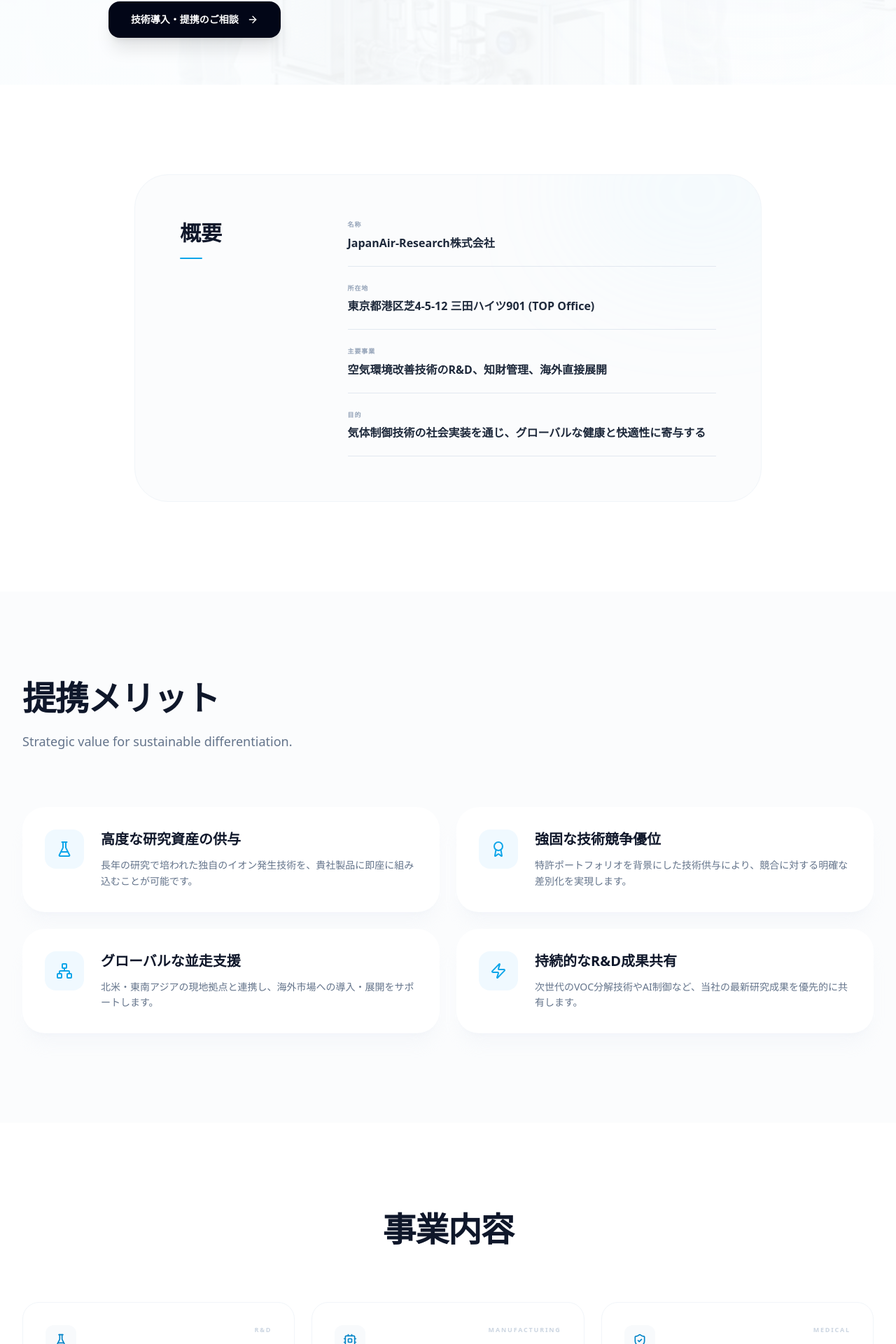
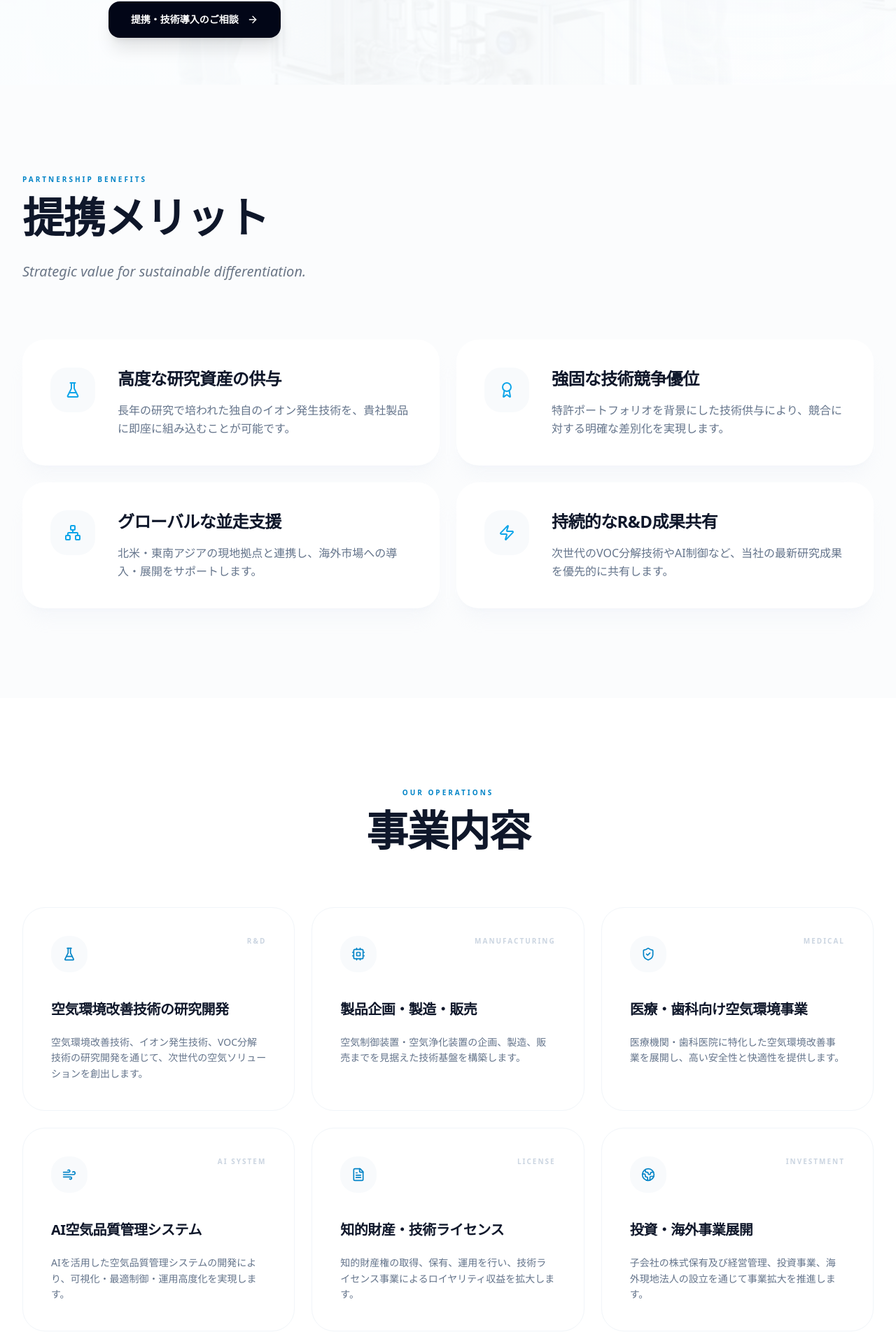
Before and after one commit to akisuperprof-sketch/japan-air-research, a Next.js app: page / in a window 1280 px wide. Shown: the part 679-2599 px from the top of the page at 70% size. Built offline with nearby package versions, Linux system fonts and the light colour scheme.

Commit message:
Information Design: Reorder sections and refine B2B messaging flow

```diff
--- a/app/page.tsx
+++ b/app/page.tsx
@@ -1,6 +1,6 @@
 /**
  * JapanAir-Research株式会社 コーポレートサイト
- * プロフェッショナル・最適化版: 演出の整理と保守性の向上
+ * プレミアム・情報設計最適化版: セクション順序の変更と文言の洗練
  */
 "use client";
 
@@ -84,6 +84,7 @@
 export default function JapanAirResearchHomepage() {
   const [loading, setLoading] = useState(true);
 
+  // ビジネス領域
   const businessItems = [
     {
       label: "R&D",
@@ -123,6 +124,7 @@
     },
   ];
 
+  // 提携メリット
   const benefits = [
     { title: "高度な研究資産の供与", desc: "長年の研究で培われた独自のイオン発生技術を、貴社製品に即座に組み込むことが可能です。", icon: <FlaskConical className="w-6 h-6 text-sky-500" /> },
     { title: "強固な技術競争優位", desc: "特許ポートフォリオを背景にした技術供与により、競合に対する明確な差別化を実現します。", icon: <Award className="w-6 h-6 text-sky-500" /> },
@@ -130,18 +132,20 @@
     { title: "持続的なR&D成果共有", desc: "次世代のVOC分解技術やAI制御など、当社の最新研究成果を優先的に共有します。", icon: <Zap className="w-6 h-6 text-sky-500" /> }
   ];
 
+  // 会社概要
   const companyInfo = [
     { label: "名称", value: "JapanAir-Research株式会社" },
-    { label: "所在地", value: "東京都港区芝4-5-12 三田ハイツ901 (TOP Office)" },
-    { label: "主要事業", value: "空気環境改善技術のR&D、知財管理、海外直接展開" },
-    { label: "目的", value: "気体制御技術の社会実装を通じ、グローバルな健康と快適性に寄与する" }
+    { label: "所在地", value: "〒108-0014 東京都港区芝4-5-12 三田ハイツ901 (TOP Office)" },
+    { label: "主要事業", value: "空気環境改善技術の研究開発、知的財産管理・ライセンス、海外直接投資事業" },
+    { label: "経営の目的", value: "高度な気体制御技術の社会実装を通じ、世界の健康と快適性に寄与する" }
   ];
 
+  // 収益ステップ
   const steps = [
     { title: "独自技術の研究・知財化", desc: "高度な研究成果を特許として権利化" },
     { title: "パートナー企業へ技術提供", desc: "メーカーやサービス事業者へ技術供与" },
-    { title: "製品・サービスへの実装", desc: "パートナーを通じた迅速な市場展開" },
-    { title: "実績に応じた収益化", desc: "販売利益に応じた継続的なロイヤリティ" },
+    { title: "製品・サービスの実装", desc: "パートナーを通じた迅速な市場展開" },
+    { title: "収益の最大化", desc: "販売実績に応じた継続的なロイヤリティ収益" },
   ];
 
   return (
@@ -156,9 +160,9 @@
             <Image src="/logo-yoko.png" alt="Corporate Logo" fill className="object-contain object-left" priority />
           </motion.div>
           <nav className="hidden gap-8 text-[11px] font-black tracking-widest text-slate-500 md:flex">
-            {["business", "overview", "benefits", "model", "contact"].map((item) => (
+            {["benefits", "business", "model", "overview", "contact"].map((item) => (
               <a key={item} href={`#${item}`} className="transition-all hover:text-sky-700 relative group uppercase">
-                {item === "business" ? "事業内容" : item === "overview" ? "概要" : item === "benefits" ? "提携利益" : item === "model" ? "収益" : "窓口"}
+                {item === "benefits" ? "提携メリット" : item === "business" ? "事業内容" : item === "model" ? "収益モデル" : item === "overview" ? "会社概要" : "提携窓口"}
                 <span className="absolute -bottom-1 left-0 w-0 h-0.5 bg-sky-600 transition-all group-hover:w-full"></span>
               </a>
             ))}
@@ -166,7 +170,7 @@
         </div>
       </header>
 
-      {/* Hero Section: 静かで洗練された第一印象 */}
+      {/* 1. Hero Section: 圧倒的な第一印象 */}
       <section className="relative min-h-screen flex items-center pt-24 overflow-hidden animate-flow-bg bg-gradient-to-br from-white via-sky-50/20 to-white">
         <AirFlowVisual intensity={0.25} />
         <div className="absolute inset-0 z-0 pointer-events-none opacity-[0.05]">
@@ -189,7 +193,7 @@
               </p>
               <div className="flex flex-col sm:flex-row gap-4">
                 <a href="#contact" className="group relative flex items-center justify-center gap-3 rounded-2xl bg-slate-950 px-8 py-4 text-sm font-bold text-white shadow-xl transition-all hover:bg-sky-900 hover:-translate-y-1">
-                  技術導入・提携のご相談
+                  提携・技術導入のご相談
                   <ArrowRight className="w-4 h-4 transition-transform group-hover:translate-x-1" />
                 </a>
               </div>
@@ -213,21 +217,114 @@
         </div>
       </section>
 
-      {/* 会社概要: 整理された情報の提示 */}
+      {/* 2. 提携メリット: 価値訴求を最優先 */}
+      <section id="benefits" className="bg-slate-50/50 py-32 relative">
+        <div className="mx-auto max-w-7xl px-6 lg:px-8">
+          <motion.div {...fadeUp} className="max-w-2xl mb-20 text-center sm:text-left">
+            <p className="text-[10px] font-black tracking-[0.3em] text-sky-600 uppercase mb-4">Partnership Benefits</p>
+            <h2 className="text-4xl font-black tracking-tight text-slate-900 sm:text-6xl mb-8">提携メリット</h2>
+            <p className="text-xl leading-relaxed text-slate-600 font-medium font-sans italic opacity-80">Strategic value for sustainable differentiation.</p>
+          </motion.div>
+
+          <div className="grid gap-6 md:grid-cols-2">
+            {benefits.map((benefit, idx) => (
+              <motion.div
+                key={benefit.title}
+                {...fadeUp}
+                transition={{ duration: 0.8, delay: idx * 0.1 }}
+                className="group flex flex-col sm:flex-row gap-8 rounded-4xl bg-white p-10 shadow-xl shadow-slate-200/20 hover:shadow-2xl transition-all duration-300"
+              >
+                <div className="p-5 rounded-3xl bg-slate-50 group-hover:bg-white transition-colors h-fit shrink-0">
+                  {benefit.icon}
+                </div>
+                <div>
+                  <h3 className="text-2xl font-black text-slate-900 mb-4 group-hover:text-sky-800 transition-colors uppercase tracking-tight">{benefit.title}</h3>
+                  <p className="text-base leading-relaxed text-slate-500 font-medium font-sans">{benefit.desc}</p>
+                </div>
+              </motion.div>
+            ))}
+          </div>
+        </div>
+      </section>
+
+      {/* 3. 事業内容: 提供ドメインを明示 */}
+      <section id="business" className="bg-white py-32 relative">
+        <div className="mx-auto max-w-7xl px-6 lg:px-8">
+          <motion.div {...fadeUp} className="max-w-3xl mb-20 text-center mx-auto">
+            <p className="text-[10px] font-black tracking-[0.3em] text-sky-600 uppercase mb-4">Our Operations</p>
+            <h2 className="text-4xl font-black tracking-tight text-slate-900 sm:text-6xl mb-8">事業内容</h2>
+          </motion.div>
+
+          <div className="grid gap-6 md:grid-cols-2 xl:grid-cols-3">
+            {businessItems.map((item, idx) => (
+              <motion.div
+                key={item.title}
+                {...fadeUp}
+                transition={{ duration: 0.8, delay: idx * 0.05 }}
+                className="group flex flex-col rounded-4xl border border-slate-100 bg-white p-10 hover:shadow-2xl transition-all duration-500 hover:-translate-y-2"
+              >
+                <div className="flex justify-between items-start mb-10">
+                  <div className="p-4 rounded-3xl bg-slate-50 group-hover:bg-sky-50 transition-colors">
+                    {item.icon}
+                  </div>
+                  <span className="text-[10px] font-black text-slate-300 tracking-[0.2em]">{item.label}</span>
+                </div>
+                <h3 className="text-xl font-black text-slate-900 mb-6 leading-tight uppercase tracking-tight">{item.title}</h3>
+                <p className="text-sm leading-relaxed text-slate-500 font-medium font-sans">{item.text}</p>
+              </motion.div>
+            ))}
+          </div>
+        </div>
+      </section>
+
+      {/* 4. 収益モデル: ビジネスの透明性を示す */}
+      <section id="model" className="py-32 bg-slate-50/50 relative overflow-hidden">
+        <div className="mx-auto max-w-7xl px-6 lg:px-8">
+          <div className="grid gap-20 lg:grid-cols-2 lg:items-center">
+            <motion.div {...fadeUp}>
+              <p className="text-[10px] font-black tracking-[0.3em] text-sky-600 uppercase mb-4">Value Cycle</p>
+              <h2 className="text-4xl font-black leading-tight text-slate-900 sm:text-6xl mb-10 text-center sm:text-left">収益モデル。</h2>
+              <div className="space-y-6">
+                {steps.map((step, index) => (
+                  <div key={step.title} className="flex gap-6 group">
+                    <div className="flex h-12 w-12 shrink-0 items-center justify-center rounded-2xl bg-slate-900 text-lg font-black text-white">{index + 1}</div>
+                    <div>
+                      <p className="text-lg font-bold text-slate-900 mb-1">{step.title}</p>
+                      <p className="text-sm text-slate-500 font-medium font-sans">{step.desc}</p>
+                    </div>
+                  </div>
+                ))}
+              </div>
+            </motion.div>
+
+            <motion.div {...fadeUp} className="relative rounded-[3rem] overflow-hidden shadow-2xl bg-white p-10 border border-slate-100">
+              <Image
+                src="/royalty-flow-v2.png"
+                alt="Revenue Flow Diagram"
+                width={800}
+                height={600}
+                className="w-full h-auto object-contain"
+              />
+            </motion.div>
+          </div>
+        </div>
+      </section>
+
+      {/* 5. 会社概要: 検討の最終確認 */}
       <section id="overview" className="bg-white py-32 relative">
         <div className="mx-auto max-w-7xl px-6 lg:px-8">
-          <motion.div {...fadeUp} className="max-w-4xl mx-auto rounded-[3rem] border border-slate-100 bg-slate-50/50 p-10 lg:p-16 relative overflow-hidden">
-            <div className="absolute top-[-20%] right-[-10%] w-[40%] h-[50%] bg-sky-200/10 rounded-full blur-[80px]" />
-            <div className="flex flex-col lg:flex-row gap-16 relative z-10">
-              <div className="lg:w-1/4">
-                <h2 className="text-3xl font-black text-slate-900 leading-tight">概要</h2>
-                <div className="h-0.5 w-8 bg-sky-500 rounded-full mt-4" />
+          <motion.div {...fadeUp} className="max-w-4xl mx-auto rounded-[3rem] border border-slate-100 bg-slate-50/50 p-10 lg:p-20 shadow-sm relative overflow-hidden">
+            <div className="absolute top-[-10%] right-[-10%] w-[40%] h-[40%] bg-sky-200/10 rounded-full blur-[80px]" />
+            <div className="flex flex-col lg:flex-row gap-16 items-start relative z-10">
+              <div className="lg:w-1/3">
+                <p className="text-[10px] font-black tracking-[0.3em] text-sky-600 uppercase mb-4 text-center sm:text-left">Details</p>
+                <h2 className="text-4xl font-black text-slate-900 leading-tight text-center sm:text-left underline decoration-sky-500/20 underline-offset-8">会社概要</h2>
               </div>
-              <div className="lg:w-3/4 w-full space-y-6">
+              <div className="lg:w-2/3 w-full space-y-8">
                 {companyInfo.map((info) => (
-                  <div key={info.label} className="border-b border-slate-200 pb-5 group transition-colors hover:border-sky-200">
-                    <p className="text-[9px] font-black text-slate-400 uppercase tracking-widest mb-1.5">{info.label}</p>
-                    <p className="text-base font-bold text-slate-800 leading-relaxed font-sans">{info.value}</p>
+                  <div key={info.label} className="border-b border-slate-200 pb-6 group transition-colors hover:border-sky-300">
+                    <p className="text-[10px] font-black text-slate-400 uppercase tracking-widest mb-2 group-hover:text-sky-500 transition-colors">{info.label}</p>
+                    <p className="text-lg font-bold text-slate-800 leading-relaxed font-sans">{info.value}</p>
                   </div>
                 ))}
               </div>
@@ -236,74 +333,7 @@
         </div>
       </section>
 
-      {/* 提携メリット: カード自体の視認性を優先 */}
-      <section id="benefits" className="bg-slate-50/50 py-32 relative">
-        <div className="mx-auto max-w-7xl px-6 lg:px-8">
-          <motion.div {...fadeUp} className="max-w-2xl mb-20 text-center sm:text-left">
-            <h2 className="text-4xl font-black tracking-tight text-slate-900 sm:text-5xl mb-6">提携メリット</h2>
-            <p className="text-lg text-slate-500 font-medium font-sans">Strategic value for sustainable differentiation.</p>
-          </motion.div>
-          <div className="grid gap-6 md:grid-cols-2">
-            {benefits.map((benefit, idx) => (
-              <motion.div key={benefit.title} {...fadeUp} transition={{ duration: 0.8, delay: idx * 0.1 }} className="flex flex-col sm:flex-row gap-6 rounded-4xl bg-white p-8 shadow-xl shadow-slate-200/20 hover:shadow-2xl transition-all duration-300">
-                <div className="p-4 rounded-2xl bg-sky-50 h-fit shrink-0">{benefit.icon}</div>
-                <div>
-                  <h3 className="text-xl font-black text-slate-900 mb-3">{benefit.title}</h3>
-                  <p className="text-sm leading-relaxed text-slate-500 font-medium font-sans">{benefit.desc}</p>
-                </div>
-              </motion.div>
-            ))}
-          </div>
-        </div>
-      </section>
-
-      {/* 事業内容: フェードアップを統一 */}
-      <section id="business" className="bg-white py-32 relative">
-        <div className="mx-auto max-w-7xl px-6 lg:px-8">
-          <motion.div {...fadeUp} className="max-w-3xl mb-20 text-center mx-auto">
-            <h2 className="text-4xl font-black tracking-tight text-slate-900 sm:text-5xl mb-8">事業内容</h2>
-          </motion.div>
-          <div className="grid gap-6 md:grid-cols-2 xl:grid-cols-3">
-            {businessItems.map((item, idx) => (
-              <motion.div key={item.title} {...fadeUp} transition={{ duration: 0.8, delay: idx * 0.05 }} className="group flex flex-col rounded-3xl border border-slate-100 bg-white p-8 hover:shadow-xl transition-all hover:-translate-y-1">
-                <div className="flex justify-between items-start mb-6">
-                  <div className="p-3 rounded-xl bg-slate-50 group-hover:bg-sky-50 transition-colors">{item.icon}</div>
-                  <span className="text-[9px] font-black text-slate-300 tracking-[0.2em]">{item.label}</span>
-                </div>
-                <h3 className="text-lg font-black text-slate-900 mb-4">{item.title}</h3>
-                <p className="text-sm leading-relaxed text-slate-500 font-medium font-sans">{item.text}</p>
-              </motion.div>
-            ))}
-          </div>
-        </div>
-      </section>
-
-      {/* 収益モデル: 静的、理解優先 */}
-      <section id="model" className="py-32 bg-slate-50 relative overflow-hidden">
-        <div className="mx-auto max-w-7xl px-6 lg:px-8">
-          <div className="grid gap-20 lg:grid-cols-2 lg:items-center">
-            <motion.div {...fadeUp}>
-              <h2 className="text-4xl font-black leading-tight text-slate-900 sm:text-5xl mb-10 text-center sm:text-left">収益サイクル。</h2>
-              <div className="space-y-6">
-                {steps.map((step, index) => (
-                  <div key={step.title} className="flex gap-6 group">
-                    <div className="flex h-10 w-10 shrink-0 items-center justify-center rounded-xl bg-slate-950 text-base font-black text-white">{index + 1}</div>
-                    <div>
-                      <p className="text-base font-bold text-slate-900 mb-1">{step.title}</p>
-                      <p className="text-xs text-slate-500 font-medium font-sans">{step.desc}</p>
-                    </div>
-                  </div>
-                ))}
-              </div>
-            </motion.div>
-            <motion.div {...fadeUp} className="relative rounded-[2.5rem] overflow-hidden shadow-2xl bg-white p-8 border border-slate-100">
-              <Image src="/royalty-flow-v2.png" alt="Revenue Flow Diagram" width={800} height={600} className="w-full h-auto object-contain" />
-            </motion.div>
-          </div>
-        </div>
-      </section>
-
-      {/* Footer / 窓口: 演出を最小限に抑え、信頼感を確保 */}
+      {/* 6. Footer / 提携窓口: 明確な出口戦略 */}
       <footer id="contact" className="bg-slate-950 py-32 text-white relative overflow-hidden animate-flow-bg bg-gradient-to-br from-slate-950 via-slate-900/50 to-slate-950">
         <AirFlowVisual intensity={0.12} />
         <div className="absolute inset-0 z-0 opacity-[0.05] grayscale pointer-events-none">
@@ -311,9 +341,13 @@
         </div>
 
         <div className="relative z-10 mx-auto max-w-7xl px-6 lg:px-8">
-          <div className="grid gap-20 lg:grid-cols-2">
+          <div className="grid gap-20 lg:grid-cols-2 items-start">
             <motion.div {...fadeUp}>
-              <h2 className="text-4xl font-black sm:text-5xl leading-tight mb-10 text-center sm:text-left">提携・投資の窓口。</h2>
+              <p className="text-[10px] font-black tracking-[0.3em] text-sky-400 uppercase mb-6 text-center sm:text-left">Strategic Alliance</p>
+              <h2 className="text-4xl font-black sm:text-6xl leading-tight mb-10 text-center sm:text-left">提携に関するご相談。</h2>
+              <p className="text-slate-400 font-medium leading-relaxed mb-12 hidden lg:block font-sans max-w-md">
+                JapanAir-Researchは、先進の気体制御技術を社会に広く普及させるための戦略的提携を募集しています。共同研究、技術ライセンス、海外展開など、目的・規模に合わせた柔軟な検討が可能です。弊社技術の導入や出資検討の際は、以下の窓口よりご連絡ください。
+              </p>
               <div className="grid grid-cols-1 sm:grid-cols-2 gap-x-8 gap-y-6 mb-12">
                 {["技術ライセンス導入", "国内外の事業提携", "公的研究・開発支援", "専門型資本提携"].map(item => (
                   <div key={item} className="flex items-center gap-3">
@@ -324,22 +358,27 @@
               </div>
             </motion.div>
 
-            <motion.div {...fadeUp} className="rounded-[3rem] border border-white/5 bg-white/5 p-10 lg:p-14 backdrop-blur-2xl shadow-3xl">
+            <motion.div
+              {...fadeUp}
+              className="rounded-[3rem] border border-white/5 bg-white/5 p-10 lg:p-14 backdrop-blur-2xl shadow-3xl lg:translate-y-[-10px]"
+            >
               <div className="space-y-10">
                 <div>
-                  <p className="text-[10px] font-black text-slate-500 uppercase tracking-widest mb-4 font-sans">Corporate Liaison Office</p>
-                  <p className="text-2xl font-black text-white hover:text-sky-400 transition-colors uppercase">JapanAir-Research株式会社</p>
+                  <p className="text-[10px] font-black text-slate-500 uppercase tracking-widest mb-4 font-sans">Liaison Contact</p>
+                  <p className="text-3xl font-black text-white hover:text-sky-400 transition-colors uppercase tracking-tight">提携窓口</p>
                 </div>
+
                 <div className="grid gap-4">
-                  <a href="mailto:info@w-c-air.com" className="flex items-center justify-between group rounded-2xl bg-sky-600 px-8 py-5 text-sm font-black text-white transition-all hover:bg-sky-500 hover:-translate-y-1 shadow-2xl">
-                    <span>提携・導入のご相談</span>
+                  <a href="mailto:info@w-c-air.com" className="flex items-center justify-between group rounded-2xl bg-sky-600 px-8 py-5 text-sm font-black text-white transition-all hover:bg-sky-500 hover:-translate-y-1 shadow-2xl shadow-sky-900/40">
+                    <span>提携・技術導入のご相談</span>
                     <ArrowRight className="w-4 h-4 transition-transform group-hover:translate-x-1" />
                   </a>
-                  <a href="mailto:info@w-c-air.com" className="flex items-center justify-between group rounded-2xl border border-white/10 bg-white/5 px-8 py-5 text-sm font-black text-white transition-all hover:bg-white/10 hover:-translate-y-1">
+                  <a href="mailto:info@w-c-air.com" className="flex items-center justify-between group rounded-2xl border border-white/10 bg-white/5 px-8 py-5 text-sm font-black text-white transition-all hover:bg-white/10 hover:-translate-y-1 backdrop-blur">
                     <span>その他お問い合わせ</span>
                     <Mail className="w-4 h-4" />
                   </a>
                 </div>
+                <p className="text-[10px] text-slate-500 font-bold tracking-widest uppercase text-center opacity-40">JapanAir-Research Co., Ltd.</p>
               </div>
             </motion.div>
           </div>
@@ -350,24 +389,24 @@
                 <Image src="/logo-yoko.png" alt="JapanAir-Research Horizontal Logo" fill className="object-contain object-left" />
               </div>
               <p className="text-[10px] text-slate-600 font-bold leading-relaxed italic font-sans text-center sm:text-left">
-                Specialized in deep-tech ionization and air quality optimization through long-term R&D.
-                Focused on global implementation through strategic alliances.
+                Specialized in deep-tech ionization and air quality optimization. Committed to global health and environmental research.
               </p>
             </div>
+
             <div className="grid grid-cols-1 sm:grid-cols-2 gap-x-12 gap-y-10 w-full lg:w-auto">
-              <div>
+              <div className="space-y-4">
                 <div className="flex items-center gap-2 mb-3">
                   <MapPin className="w-3.5 h-3.5 text-sky-500" />
-                  <p className="text-[10px] font-black text-white uppercase tracking-widest">Office</p>
+                  <p className="text-[10px] font-black text-white uppercase tracking-widest">Headquarters Office</p>
                 </div>
                 <p className="text-[10px] font-bold text-slate-500 leading-relaxed font-sans">
                   〒108-0014 東京都港区芝4-5-12<br />三田ハイツ901 (TOP Office)
                 </p>
               </div>
-              <div>
+              <div className="space-y-4">
                 <div className="flex items-center gap-2 mb-3">
                   <Mail className="w-3.5 h-3.5 text-sky-500" />
-                  <p className="text-[10px] font-black text-white uppercase tracking-widest">Mail</p>
+                  <p className="text-[10px] font-black text-white uppercase tracking-widest">Contact Mail</p>
                 </div>
                 <p className="text-[10px] font-bold text-slate-500 font-sans">info@w-c-air.com</p>
               </div>
```
